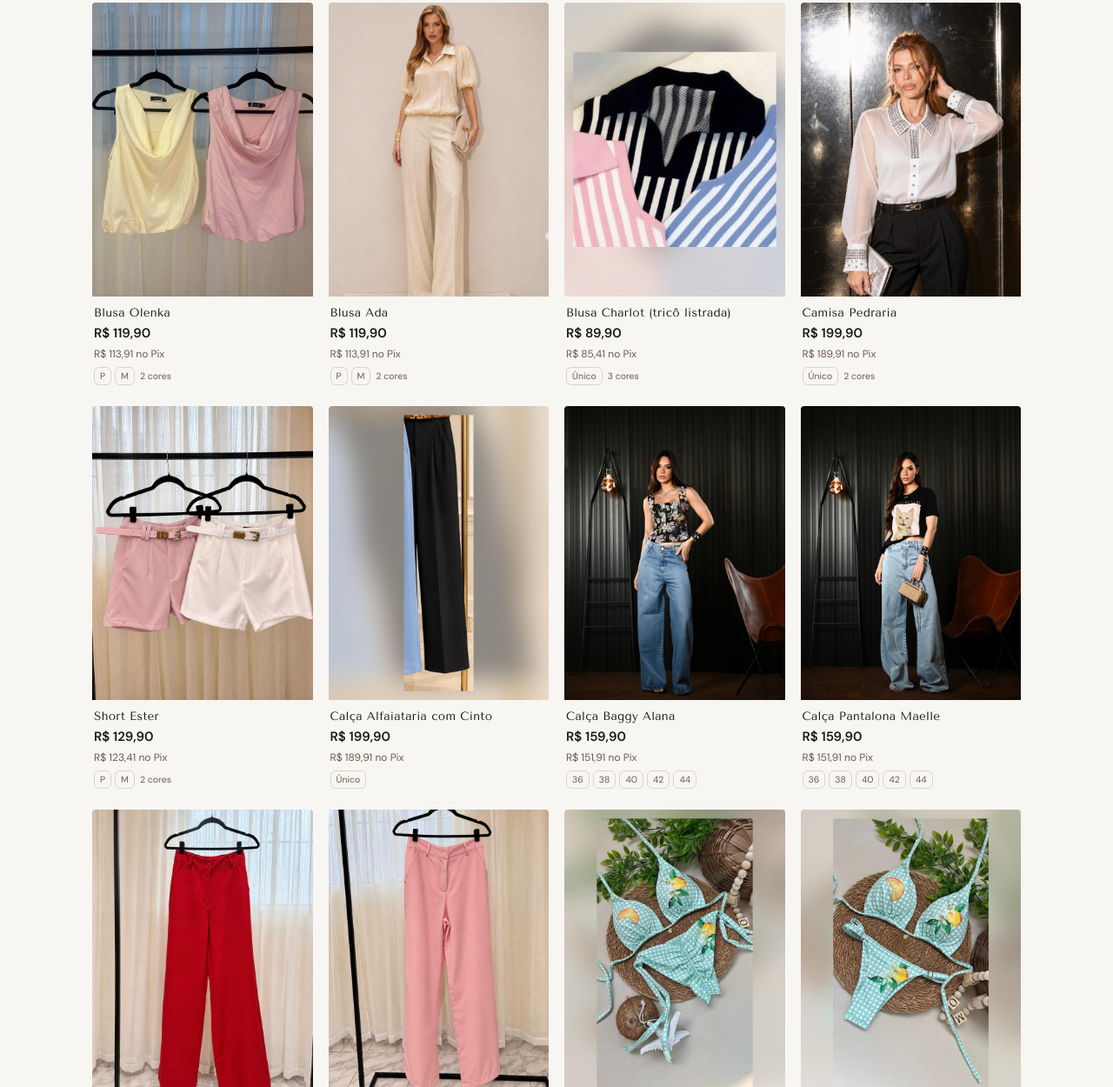
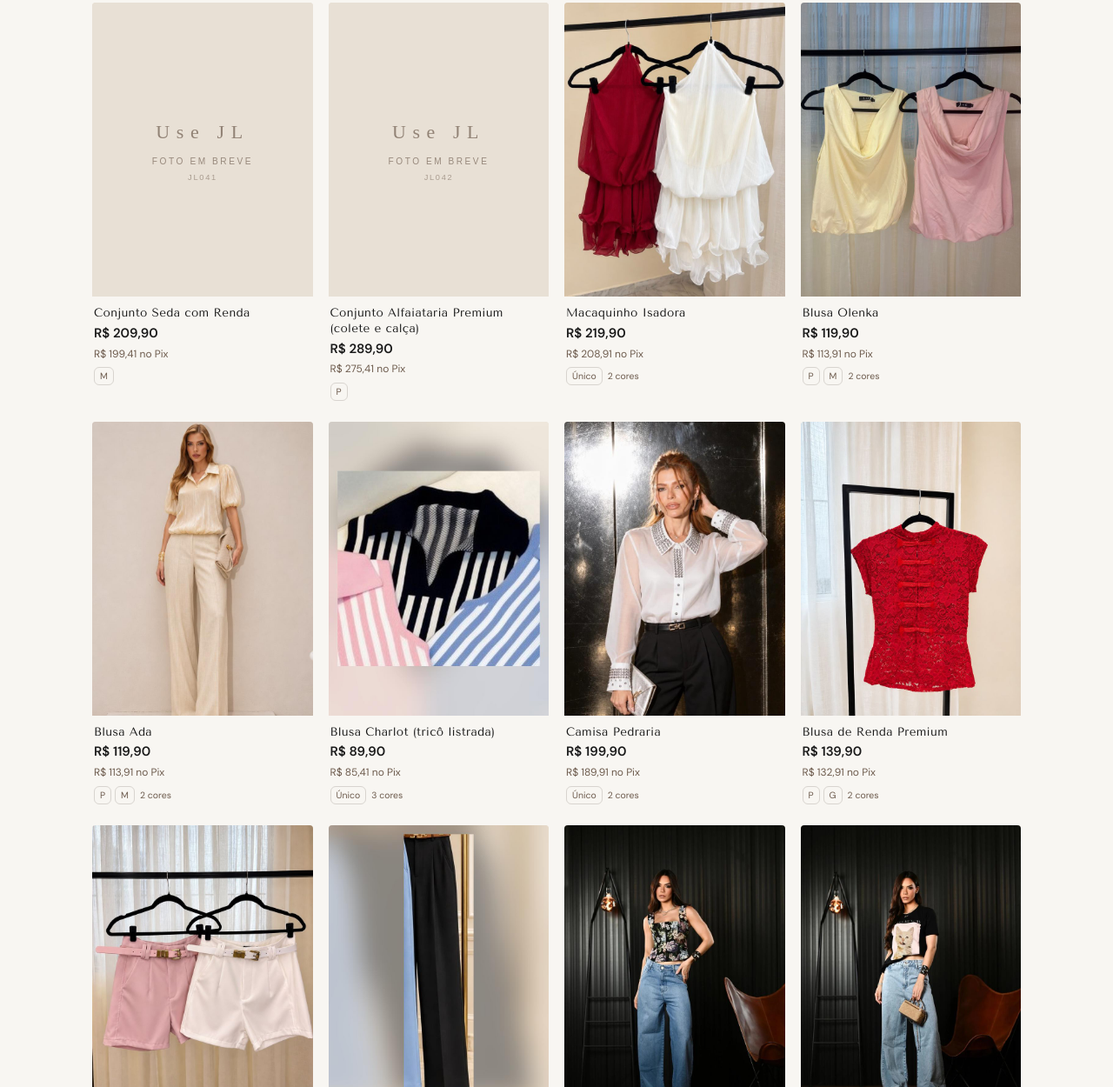
Before and after one commit to usejl/usejl.github.io, a plain HTML site: page index.html in a window 1280 px wide. Shown: the part 1550-2800 px from the top of the page at 87% size. Drawn offline with nearby package versions, Linux system fonts and the light colour scheme.

Commit message:
Peças novas da troca Bllitz (JL040–JL043)

```diff
--- a/index.html
+++ b/index.html
@@ -289,7 +289,11 @@ const PRODUTOS = [
   {codigo: "JL036", nome: "Biquíni Mar Infinito Creme Empina Bumbum", categoria: "Moda Praia", preco: 109.9, pix: 104.41, parcela: 36.63, precoAntigo: null, descricao: "", variantes: [{"cor": "Mar Infinito Creme", "tam": "M", "qtd": 1}], fotos: {"Mar Infinito Creme": ["jl036-mar-infinito-creme-1.jpg", "jl036-mar-infinito-creme-2.jpg", "jl036-mar-infinito-creme-3.jpg", "jl036-mar-infinito-creme-4.jpg"]}, gerais: [], novo: false, status: "disponivel"},
   {codigo: "JL037", nome: "Biquíni Mar Infinito Creme Tomara que Caia", categoria: "Moda Praia", preco: 139.9, pix: 132.91, parcela: 46.63, precoAntigo: null, descricao: "", variantes: [{"cor": "Mar Infinito Creme", "tam": "G", "qtd": 1}], fotos: {"Mar Infinito Creme": ["jl037-mar-infinito-creme-1.jpg", "jl037-mar-infinito-creme-2.jpg", "jl037-mar-infinito-creme-3.jpg", "jl037-mar-infinito-creme-4.jpg", "jl037-mar-infinito-creme-5.jpg"]}, gerais: [], novo: false, status: "disponivel"},
   {codigo: "JL038", nome: "Canga Calor", categoria: "Moda Praia", preco: 109.9, pix: 104.41, parcela: 36.63, precoAntigo: null, descricao: "", variantes: [{"cor": "Calor", "tam": "U", "qtd": 3}], fotos: {"Calor": ["jl038-calor-1.jpg"]}, gerais: [], novo: false, status: "disponivel"},
-  {codigo: "JL039", nome: "Canga Leveza Menta", categoria: "Moda Praia", preco: 109.9, pix: 104.41, parcela: 36.63, precoAntigo: null, descricao: "", variantes: [{"cor": "Leveza Menta", "tam": "U", "qtd": 2}], fotos: {"Leveza Menta": ["jl039-leveza-menta-1.jpg"]}, gerais: [], novo: false, status: "disponivel"}
+  {codigo: "JL039", nome: "Canga Leveza Menta", categoria: "Moda Praia", preco: 109.9, pix: 104.41, parcela: 36.63, precoAntigo: null, descricao: "", variantes: [{"cor": "Leveza Menta", "tam": "U", "qtd": 2}], fotos: {"Leveza Menta": ["jl039-leveza-menta-1.jpg"]}, gerais: [], novo: false, status: "disponivel"},
+  {codigo: "JL040", nome: "Blusa de Renda Premium", categoria: "Blusas", preco: 139.9, pix: 132.91, parcela: 46.63, precoAntigo: null, descricao: "Blusa em renda.", variantes: [{"cor": "Vermelho", "tam": "P", "qtd": 1}, {"cor": "Branco", "tam": "G", "qtd": 1}], fotos: {"Vermelho": ["propria-43.jpg", "propria-41.jpg"], "Branco": ["propria-42.jpg", "propria-41.jpg"]}, gerais: [], novo: false, status: "disponivel"},
+  {codigo: "JL041", nome: "Conjunto Seda com Renda", categoria: "Conjuntos", preco: 209.9, pix: 199.41, parcela: 69.97, precoAntigo: null, descricao: "Conjunto em seda com detalhes em renda.", variantes: [{"cor": "Off White", "tam": "M", "qtd": 1}], fotos: {"Off White": []}, gerais: [], novo: false, status: "disponivel"},
+  {codigo: "JL042", nome: "Conjunto Alfaiataria Premium (colete e calça)", categoria: "Conjuntos", preco: 289.9, pix: 275.41, parcela: 96.63, precoAntigo: null, descricao: "Colete e calça em alfaiataria.", variantes: [{"cor": "Azul", "tam": "P", "qtd": 1}], fotos: {"Azul": []}, gerais: [], novo: false, status: "disponivel"},
+  {codigo: "JL043", nome: "Vestido Poliamida Forro Duplo", categoria: "Vestidos", preco: 169.9, pix: 161.41, parcela: 56.63, precoAntigo: null, descricao: "Vestido em poliamida com forro duplo. Tamanho único (veste do 38 ao 42).", variantes: [{"cor": "Preto", "tam": "U", "qtd": 1}], fotos: {"Preto": []}, gerais: [], novo: false, status: "disponivel"}
 ];
 </script>
 <script>
```
